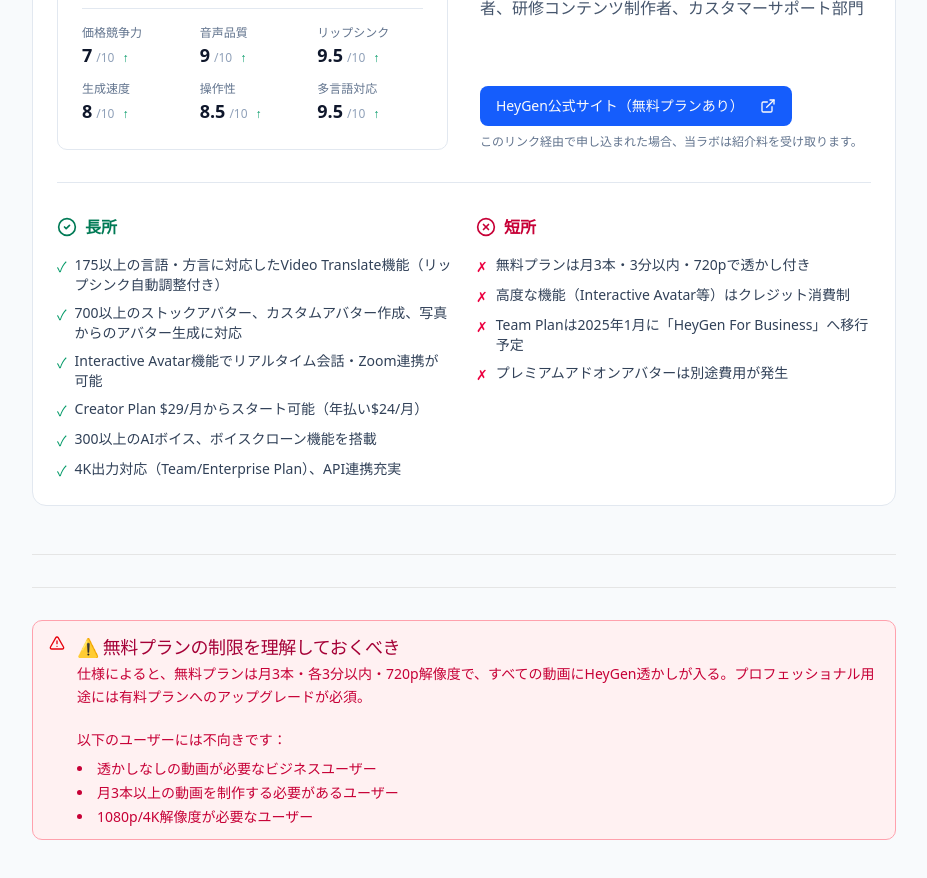
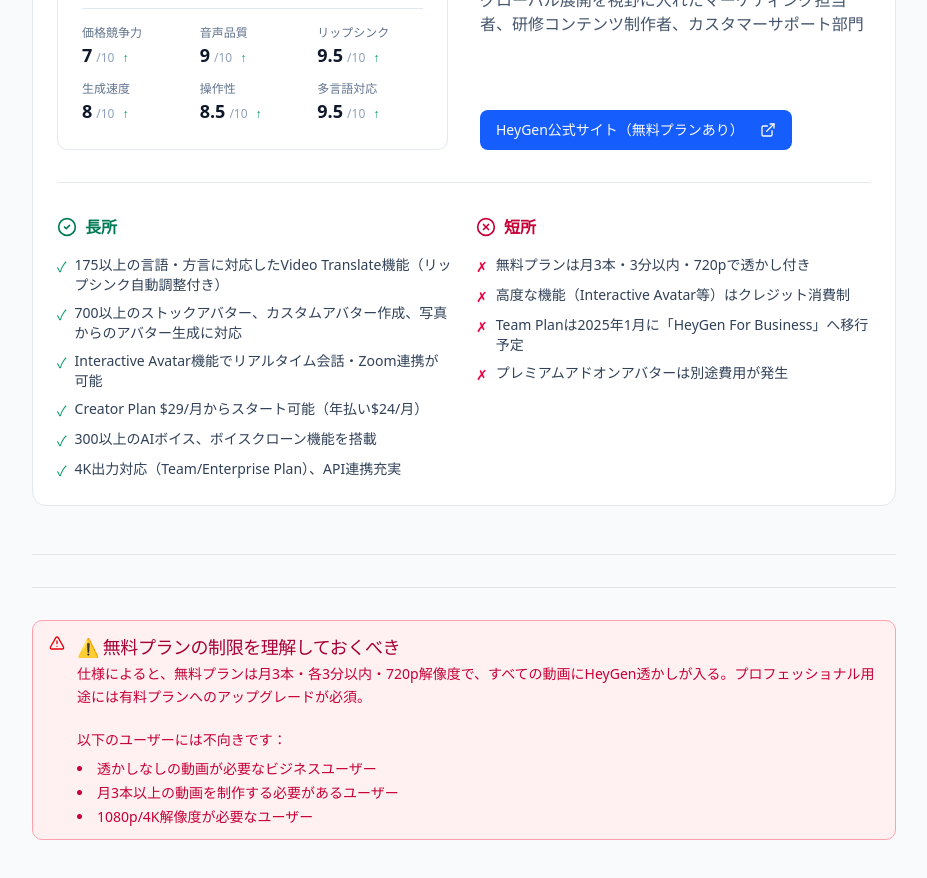
Before and after one commit to chanyu-restarts/saas-verification-lab, a Next.js app: page /review/heygen-review in a window 1280 px wide. Shown: the part 900-1778 px from the top of the page, without its empty margins (176-1103 px from the left). Built offline with nearby package versions, Linux system fonts and the light colour scheme.

Commit message:
fix: remove redundant affiliate disclosure

```diff
--- a/src/app/review/[slug]/page.tsx
+++ b/src/app/review/[slug]/page.tsx
@@ -203,9 +203,6 @@
                                                 <ExternalLink className="ml-2 h-4 w-4" aria-hidden="true" />
                                             </a>
                                         </Button>
-                                        <p className="text-xs text-slate-500 mt-2">
-                                            {review.affiliateLinks[0].disclosure}
-                                        </p>
                                     </div>
                                 )}
                             </div>
```
